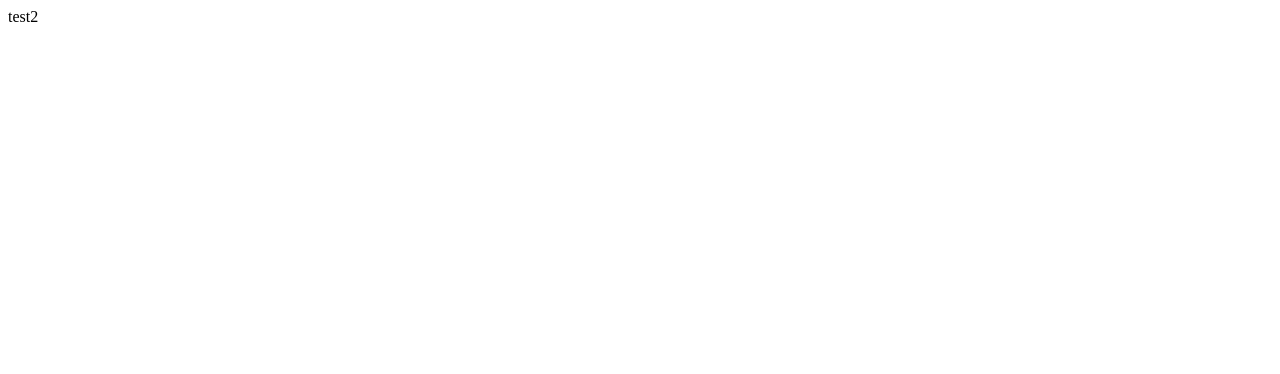
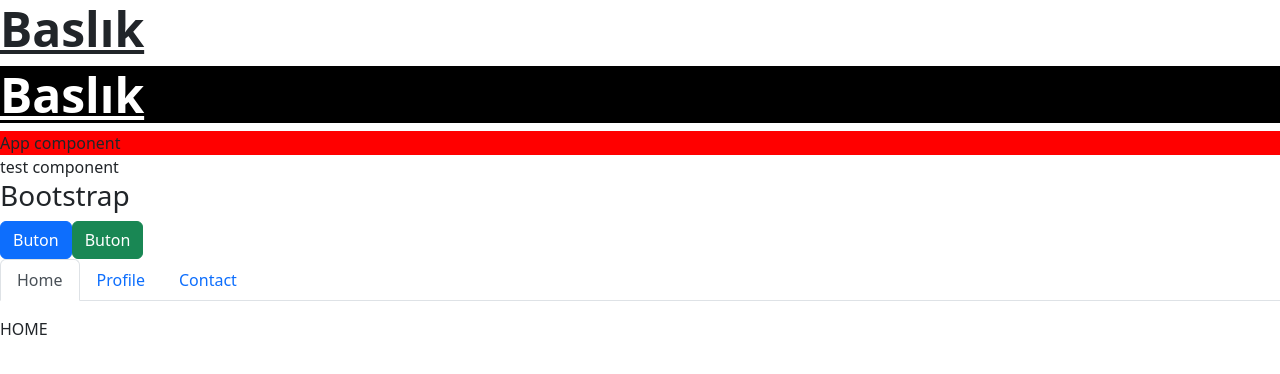
Before and after one commit to uct-trk/React-bootcamp, a React (Create React App) app: page / in a window 1280 px wide. Shown: the top 374 px of the page. Built offline with nearby package versions, Linux system fonts and the light colour scheme.

Commit message:
react styles

```diff
--- a/package.json
+++ b/package.json
@@ -6,9 +6,12 @@
     "@testing-library/jest-dom": "^5.16.4",
     "@testing-library/react": "^13.3.0",
     "@testing-library/user-event": "^13.5.0",
+    "bootstrap": "^5.2.0",
     "react": "^18.2.0",
+    "react-bootstrap": "^2.4.0",
     "react-dom": "^18.2.0",
     "react-scripts": "5.0.1",
+    "styled-components": "^5.3.5",
     "web-vitals": "^2.1.4"
   },
   "scripts": {
--- a/src/App.js
+++ b/src/App.js
@@ -1,8 +1,18 @@
+import styles from './App.module.css'
+import Bootstrap from './Bootstrap';
+import { Title } from './Components';
+import Test from './Test';
 function App() {
   return (
-    <div className="App">
-      test2
-    </div>
+    <>
+      <Title>Baslık</Title>
+      <Title theme='dark'>Baslık</Title>
+      <div className={styles.App}>
+        App component
+      </div>
+      <Test />
+      <Bootstrap />
+    </>
   );
 }
 
--- /dev/null
+++ b/src/App.module.css
@@ -0,0 +1,3 @@
+.App{
+    background-color: red;
+}
--- /dev/null
+++ b/src/Bootstrap.js
@@ -0,0 +1,32 @@
+import React from 'react'
+import { Button, Tab, Tabs } from 'react-bootstrap';
+import 'bootstrap/dist/css/bootstrap.min.css';
+
+function Bootstrap() {
+    return (
+        <>
+            <div>
+                <h3>Bootstrap</h3>
+                <Button>Buton</Button>
+                <Button variant='success'>Buton</Button>
+            </div>
+            <Tabs
+                defaultActiveKey="home"
+                id="uncontrolled-tab-example"
+                className="mb-3"
+            >
+                <Tab eventKey="home" title="Home">
+                    HOME
+                </Tab>
+                <Tab eventKey="profile" title="Profile">
+                    PROFILE
+                </Tab>
+                <Tab eventKey="contact" title="Contact">
+                    CONTACT
+                </Tab>
+            </Tabs>
+        </>
+    )
+}
+
+export default Bootstrap
--- /dev/null
+++ b/src/Components.js
@@ -0,0 +1,15 @@
+import styled, { css } from 'styled-components';
+
+export const Title = styled.h1`
+    font-size: 3rem;
+    font-weight: 600;
+    text-decoration: underline;
+    ${props => props.theme === 'dark' && css`
+        background: #000;
+        color: #fff;
+
+        &:hover{
+            background: blue;
+        }
+    `}
+`
--- /dev/null
+++ b/src/Test.js
@@ -0,0 +1,9 @@
+import React from 'react'
+
+function Test() {
+    return (
+        <div className='App'>test component</div>
+    )
+}
+
+export default Test
```
Also changed, not shown: 1 other file (tests, documents, lock files or other folders).
